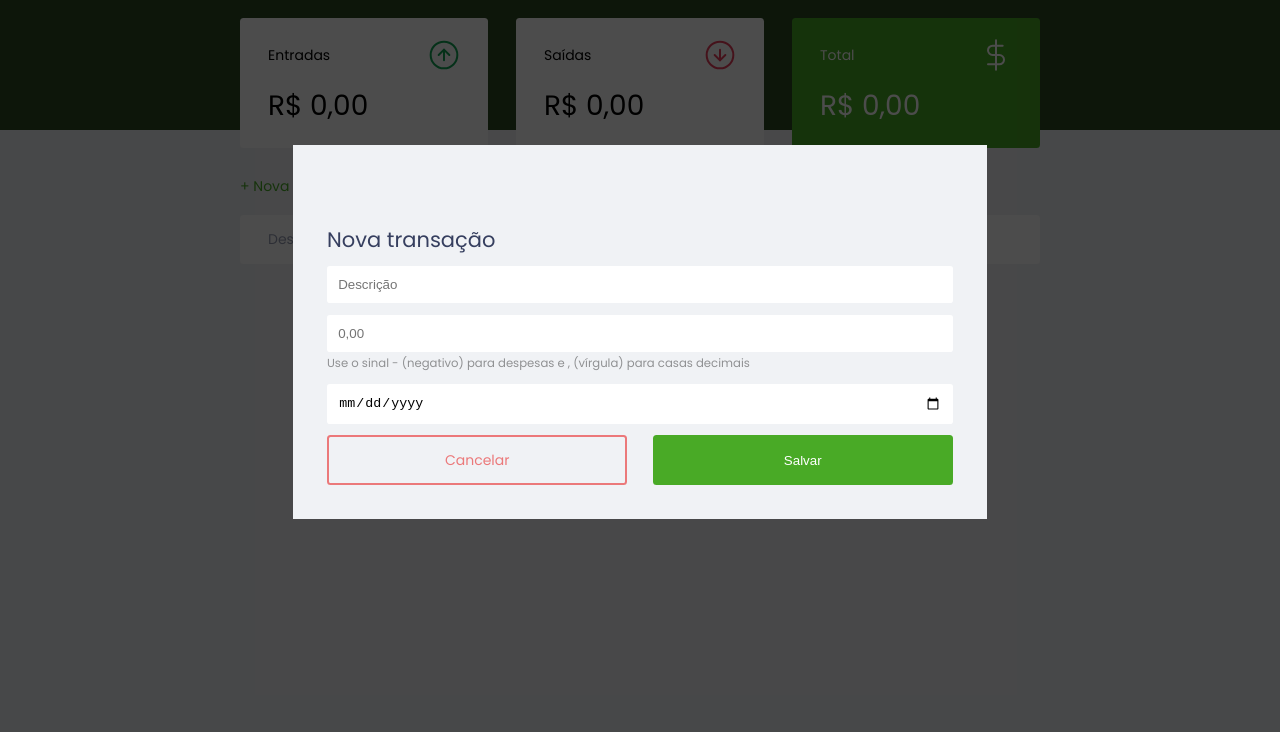
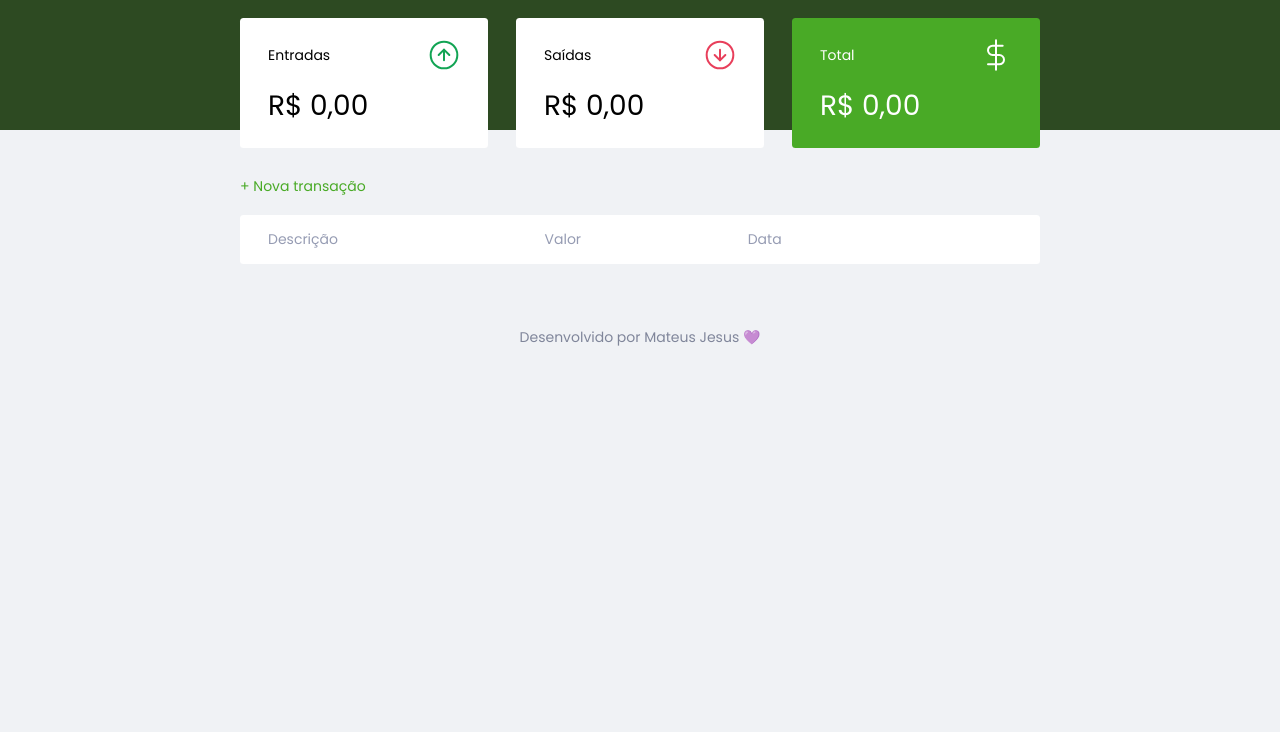
Before and after one commit to MateusJSouza/MaratonaDiscover, a plain HTML site: page index.html in a window 1280 px wide. Shown: the part 68-800 px from the top of the page. Drawn offline with Linux system fonts and the light colour scheme.

Commit message:
✨ bug's fixed

```diff
--- a/index.html
+++ b/index.html
@@ -72,7 +72,7 @@
     </section>
   </main>
 
-  <div class="modal-overlay active">
+  <div class="modal-overlay">
     <div class="modal">
       <div class="form">
         <h2>Nova transação</h2>
```
